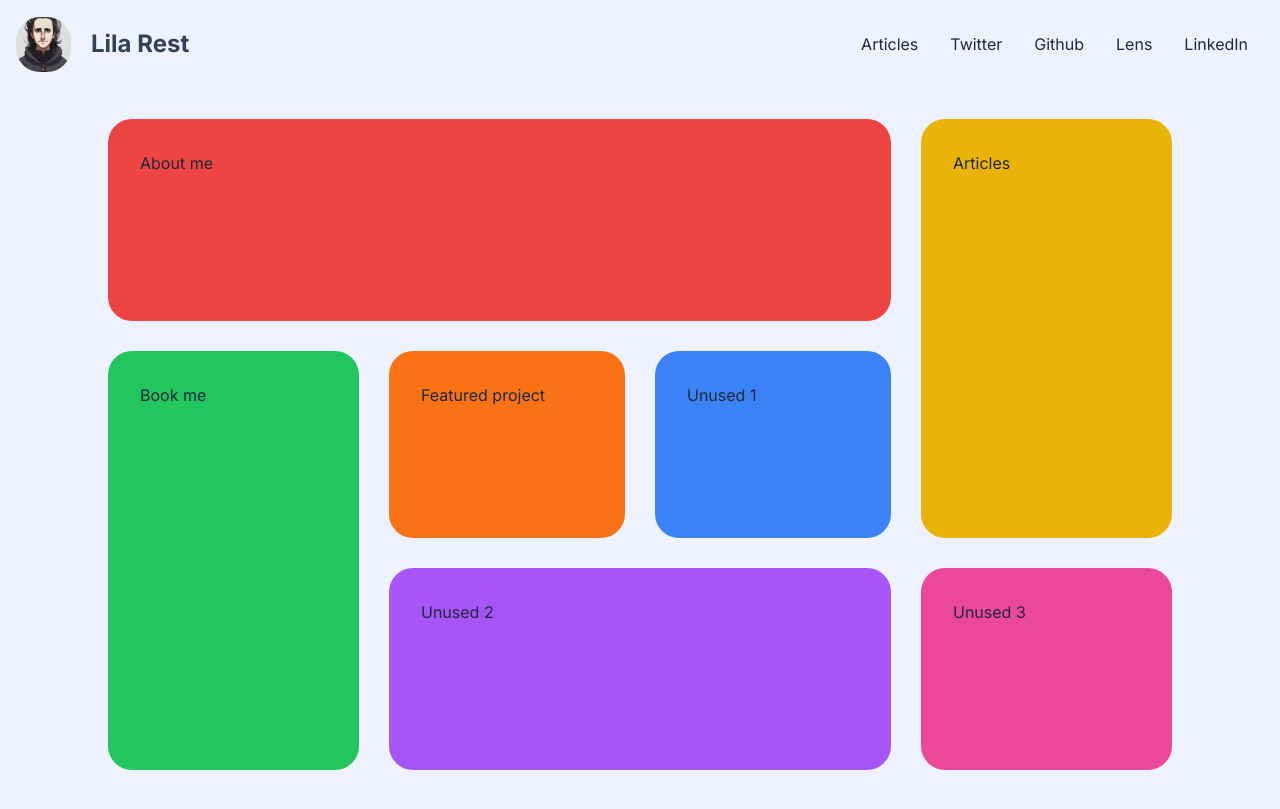
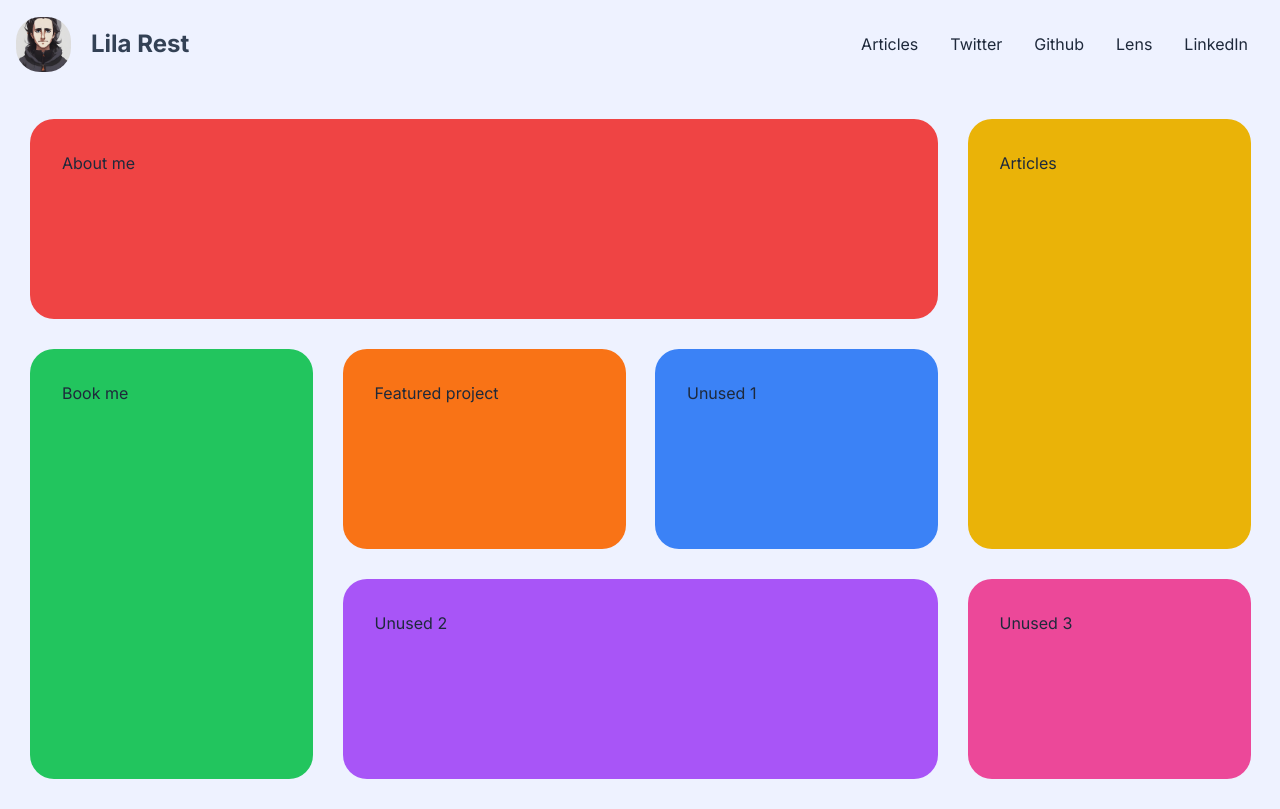
Before and after one commit to LilaRest/website, a Next.js app: page / in a window 1280 px wide. Built offline with nearby package versions, Linux system fonts and the light colour scheme.

Commit message:
feat(board): full rewrite of board-related components for better perfs and behaviors

```diff
--- a/src/app/page.tsx
+++ b/src/app/page.tsx
@@ -3,7 +3,7 @@ import { NextPage } from "next";
 
 const Home: NextPage = () => {
   return (
-    <div className="flex flex-col items-center h-[calc(100vh-89px)] justify-center">
+    <div className="flex h-[calc(100vh-89px)] justify-center">
       <Board />
     </div>
   );
--- a/src/components/home/Board.tsx
+++ b/src/components/home/Board.tsx
@@ -1,6 +1,5 @@
 "use client";
-import { FC, useEffect, useRef } from "react";
-import { clsx } from "clsx";
+import { FC, useEffect, useRef, useState } from "react";
 import AboutMeBox from "./AboutMeBox";
 import BookMeBox from "./BookMeBox";
 import FeaturedProjectBox from "./FeaturedProjectBox";
@@ -8,118 +7,179 @@ import UnusedBox1 from "./UnusedBox1";
 import UnusedBox2 from "./UnusedBox2";
 import ArticlesBox from "./ArticlesBox";
 import UnusedBox3 from "./UnusedBox3";
+import { createContext } from "react";
+
+// Bunch of types and constants
+const screenSizes = ["tiny", "small", "medium", "large"] as const;
+type ScreenSize = (typeof screenSizes)[number];
+type Media = {
+  name: ScreenSize;
+  breakpoint: number;
+  cols: number;
+  rows: number;
+  gap: number;
+  colSize: number[];
+  rowSize: number[];
+};
+type Medias = {
+  [key in ScreenSize]: Media;
+};
+
+// Define a set of values use to size the board and its boxes depending on a given width breakpoint.
+const _medias: Partial<Medias> = {};
+_medias.large = {
+  name: "large",
+  breakpoint: 0, // Disabled, default media
+  cols: 4,
+  rows: 3,
+  gap: 30,
+  colSize: [250, 300],
+  rowSize: [200, 250],
+};
+_medias.medium = {
+  name: "medium",
+  breakpoint: _medias.large.colSize[0] * _medias.large.cols + _medias.large.gap * (_medias.large.cols + 1),
+  cols: 3,
+  rows: 4,
+  gap: 30,
+  colSize: [250, 300],
+  rowSize: [250, 250],
+};
+_medias.small = {
+  name: "small",
+  breakpoint: _medias.medium.colSize[0] * _medias.medium.cols + _medias.medium.gap * (_medias.medium.cols + 1),
+  cols: 2,
+  rows: 5,
+  gap: 30,
+  colSize: [250, 300],
+  rowSize: [250, 250],
+};
+_medias.tiny = {
+  name: "tiny",
+  breakpoint: _medias.small.colSize[0] * _medias.small.cols + _medias.small.gap * (_medias.small.cols + 1),
+  cols: 1,
+  rows: 7,
+  gap: 30,
+  colSize: [250, 300],
+  rowSize: [250, 250],
+};
+const medias: Medias = _medias as Medias;
+
+export const MediaContext = createContext<Media>(medias.large);
 
 export const Board: FC = () => {
+  // Retrieve board element
   const board = useRef<HTMLDivElement | null>(null);
-  const backButton = useRef<HTMLButtonElement | null>(null);
 
-  const displayBackButton = () => {
-    backButton.current!.style.pointerEvents = "auto";
-    backButton.current!.style.opacity = "1";
+  // Retrieve the current screen size in a state and calculate board sizes
+  const [screenSize, setScreenSize] = useState<ScreenSize>("large");
+  const [minBoardWidth, setMinBoardWidth] = useState("");
+  const [maxBoardWidth, setMaxBoardWidth] = useState("");
+  const [boardHeight, setBoardHeight] = useState("");
+  const transitionTimeouts = useRef<ReturnType<typeof setTimeout>[]>([]);
+  const handleScreenSizeChange = () => {
+    // Disable all transitions animations for children containers
+    // (This prevents weird animations when the window is resized)
+    while (transitionTimeouts.current!.length) clearTimeout(transitionTimeouts.current!.pop());
+    Array.from(board.current!.children).forEach((child) => {
+      const container = child.firstElementChild! as HTMLDivElement;
+      container.style.transition = "none";
+      transitionTimeouts.current!.push(setTimeout(() => (container.style.transition = ""), 500));
+    });
+
+    // Retrieve and set the new screen size
+    let newScreenSize: ScreenSize = "large";
+    for (const name of screenSizes) {
+      if (window.innerWidth < medias[name].breakpoint) {
+        newScreenSize = name;
+        break;
+      }
+    }
+    setScreenSize(newScreenSize);
+
+    // Retrieve media infos
+    const m = medias[newScreenSize];
+
+    // Calculate new board min and max widths
+    setMinBoardWidth(`${m.colSize[0] * m.cols + m.gap * (m.cols + 1)}px`);
+    setMaxBoardWidth(`${m.colSize[1] * m.cols + m.gap * (m.cols + 1)}px`);
+
+    // Calculate new board height
+    const minBoardHeight = m.rowSize[0] * m.rows + m.gap * (m.rows + 1);
+    const maxBoardHeight = m.rowSize[1] * m.rows + m.gap * (m.rows + 1);
+    const parent = board.current?.parentElement!;
+    if (parent.offsetHeight < minBoardHeight) setBoardHeight(`${minBoardHeight}px`);
+    else if (parent.offsetHeight > maxBoardHeight) setBoardHeight(`${maxBoardHeight}px`);
+    else setBoardHeight(`${parent.offsetHeight}px`);
   };
-  const hideBackButton = () => {
-    backButton.current!.style.pointerEvents = "none";
-    backButton.current!.style.opacity = "0";
-  };
+  useEffect(() => {
+    handleScreenSizeChange();
+    window.addEventListener("resize", handleScreenSizeChange);
+    return () => {
+      window.removeEventListener("resize", handleScreenSizeChange);
+    };
+  });
 
-  // This forces all other "being blured" boxes to be blured
-  // This prevent boxes overlapping when quickly moving focus with Tab key
-  const timeouts = useRef<Array<[HTMLDivElement, NodeJS.Timeout]>>([]);
-  const clearPendingHandleBoxBlur = () => {
-    while (timeouts.current.length) {
-      const [box, timeout] = timeouts.current.pop()!;
-      clearTimeout(timeout);
-      box.style.zIndex = "0";
-    }
-  };
-
-  const handleBoxFocus = (box: HTMLDivElement) => {
-    displayBackButton();
-    clearPendingHandleBoxBlur();
-    box.style.zIndex = "10";
-  };
-
-  const handleBoxBlur = (box: HTMLDivElement) => {
-    hideBackButton();
-
-    clearPendingHandleBoxBlur();
-
-    // Reset the box z-index after the animation has ended (500ms)
-    timeouts.current.push([
-      box,
-      setTimeout(() => {
-        box.style.zIndex = "0";
-      }, 500),
-    ]);
-  };
-
-  // Register boxes events
-  useEffect(() => {
-    if (board.current) {
-      const boxes =
-        board.current.querySelectorAll<HTMLDivElement>(":scope > article");
-      boxes.forEach((box) => {
-        box.addEventListener("focus", handleBoxFocus.bind(this, box));
-        box.addEventListener("blur", handleBoxBlur.bind(this, box));
-      });
-      return () => {
-        boxes.forEach((box) => {
-          box.removeEventListener("focus", handleBoxFocus.bind(this, box));
-          box.removeEventListener("blur", handleBoxBlur.bind(this, box));
-        });
-      };
-    }
-  });
   return (
     <section
+      style={{
+        minWidth: screenSize === "large" ? minBoardWidth : "100vw",
+        maxWidth: screenSize === "large" ? maxBoardWidth : "100vw",
+        height: boardHeight,
+        gridColumn: medias[screenSize].cols,
+        gridRow: medias[screenSize].rows,
+        gap: medias[screenSize].gap + "px",
+        padding: medias[screenSize].gap + "px",
+      }}
       ref={board}
-      className="relative w-[133vh] max-w-[calc(100vw-60px)] h-[calc(100%-60px)] flex justify-center items-end"
+      className="grid w-[3000px] relative"
     >
-      <AboutMeBox
-        className="left-0 top-0 right-[calc(100%/4+15px)] bottom-[calc(100%-100%/3+15px)]"
-        previewWidth="w-[calc(133vh/4*3-15px]"
-      />
-
-      <BookMeBox
-        className="left-0 top-[calc(100%/3+15px)] right-[calc(100%-100%/4+15px)] bottom-0"
-        previewWidth="w-[calc(133vh/4-15px)] max-w-[calc((100vw-120px)/4)]"
-      />
-
-      <FeaturedProjectBox
-        className="left-[calc(100%/4+15px)] top-[calc(100%/3+15px)] right-[calc(100%/4*2+15px)] bottom-[calc(100%/3+15px)]"
-        previewWidth="w-[calc(133vh/4-30px]"
-      />
-
-      <UnusedBox1
-        className="left-[calc(100%/4*2+15px)] top-[calc(100%/3+15px)] right-[calc(100%/4+15px)] bottom-[calc(100%/3+15px)]"
-        previewWidth="w-[calc(133vh/4-30px]"
-      />
-
-      <UnusedBox2
-        className="left-[calc(100%/4+15px)] top-[calc(100%/3*2+15px)] right-[calc(100%/4+15px)] bottom-0"
-        previewWidth="w-[calc(133vh/4*2-30px)] max-w-[calc((100vw-120px)/2)]"
-      />
-
-      <ArticlesBox
-        className="left-[calc(100%/4*3+15px)] top-0 right-0 bottom-[calc(100%/3+15px)]"
-        previewWidth="w-[calc(133vh/4-15px]"
-      />
-
-      <UnusedBox3
-        className="left-[calc(100%/4*3+15px)] top-[calc(100%/3*2+15px)] right-0 bottom-0"
-        previewWidth="w-[calc(133vh/4-15px]"
-      />
-
-      <div className="absolute left-0 -bottom-6 right-0 pointer-events-none z-20 flex justify-center">
-        <button
-          ref={backButton}
-          className={clsx(
-            "opacity-0 py-3 px-6 rounded-lg bg-slate-200 border-slate-300 hover:bg-slate-300 transition border-solid border-2 font-semibold duration-350"
-          )}
-        >
-          Get back
-        </button>
-      </div>
+      <MediaContext.Provider value={medias[screenSize]}>
+        {screenSize === "large" && (
+          <>
+            <AboutMeBox position="col-start-1 col-end-4" />
+            <BookMeBox position="col-start-1 row-start-2 row-end-4" />
+            <FeaturedProjectBox />
+            <UnusedBox1 />
+            <UnusedBox2 position="col-start-2 col-end-4" />
+            <ArticlesBox position="col-start-4 row-start-1 row-end-3" />
+            <UnusedBox3 position="col-start-4" />
+          </>
+        )}
+        {screenSize === "medium" && (
+          <>
+            <AboutMeBox position="row-start-1 col-start-1 col-end-4" />
+            <BookMeBox position="col-start-1 row-start-2 row-end-4" />
+            <FeaturedProjectBox position="col-start-2" />
+            <UnusedBox1 position="" />
+            <UnusedBox2 position="col-start-2 col-end-4" />
+            <ArticlesBox position="row-start-4 col-start-1 col-end-3" />
+            <UnusedBox3 position="col-start-3" />
+          </>
+        )}
+        {screenSize === "small" && (
+          <>
+            <AboutMeBox position="row-start-1 col-start-1 col-end-3" />
+            <BookMeBox position="col-start-1 row-start-2 row-end-3" />
+            <FeaturedProjectBox position="col-start-2" />
+            <UnusedBox2 position="row-start-3 col-start-1 col-end-3" />
+            <UnusedBox1 position="row-start-4" />
+            <UnusedBox3 position="row-start-4" />
+            <ArticlesBox position="row-start-5 col-start-1 col-end-3" />
+          </>
+        )}
+        {screenSize === "tiny" && (
+          <>
+            <AboutMeBox />
+            <BookMeBox />
+            <FeaturedProjectBox />
+            <UnusedBox2 />
+            <UnusedBox1 />
+            <UnusedBox3 />
+            <ArticlesBox />
+          </>
+        )}
+      </MediaContext.Provider>
     </section>
   );
 };
--- a/src/components/home/BookMeBox.tsx
+++ b/src/components/home/BookMeBox.tsx
@@ -1,15 +1,13 @@
 import { FC } from "react";
-import { Box, Preview, Main } from "./Box";
+import { Box, Preview, Main, BoxProps } from "./Box";
 import { twMerge } from "tailwind-merge";
 
-interface Props extends React.HTMLAttributes<HTMLDivElement> {
-  previewWidth?: string;
-}
+interface Props extends BoxProps {}
 
-export const BookMeBox: FC<Props> = ({ className, previewWidth, ...props }) => {
+export const BookMeBox: FC<Props> = ({ className, ...props }) => {
   return (
     <Box className={twMerge("bg-green-500", className)} {...props}>
-      <Preview className={previewWidth}>Book me</Preview>
+      <Preview>Book me</Preview>
       <Main>Lorem ipsum dolor sit amet</Main>
     </Box>
   );
--- a/src/components/home/Box.tsx
+++ b/src/components/home/Box.tsx
@@ -1,11 +1,16 @@
-import React, { FC } from "react";
+import clsx from "clsx";
+import React, { FC, useContext, useEffect, useRef, useState } from "react";
 import { twMerge } from "tailwind-merge";
+import { MediaContext } from "./Board";
 
-interface Props extends React.HTMLAttributes<HTMLDivElement> {}
+export interface BoxProps extends React.HTMLAttributes<HTMLDivElement> {
+  position?: string;
+}
 
-export const Box: FC<Props> = ({ children, className, ...props }) => {
-  let previewContent = null;
-  let mainContent = null;
+export const Box: FC<BoxProps> = ({ children, className, position, ...props }) => {
+  // Retrieve Preview and Main child components contents
+  let previewContent: React.ReactElement | null = null;
+  let mainContent: React.ReactElement | null = null;
   React.Children.forEach(children, (child) => {
     if (React.isValidElement(child)) {
       if (child.type === Preview) previewContent = child;
@@ -13,36 +18,122 @@ export const Box: FC<Props> = ({ children, className, ...props }) => {
     }
   });
 
+  // Handle content container size and position
+  const media = useContext(MediaContext);
+  const box = useRef<HTMLDivElement | null>(null);
+  const container = useRef<HTMLDivElement | null>(null);
+  const [containerTop, setContainerTop] = useState(0);
+  const [containerLeft, setContainerLeft] = useState(0);
+  const [containerWidth, setContainerWidth] = useState(0);
+  const [containerHeight, setContainerHeight] = useState(0);
+  const [previewContentWidth, setPreviewContentWidth] = useState(0);
+  const [previewContentHeight, setPreviewContentHeight] = useState(0);
+  const [mainContentWidth, setMainContentWidth] = useState(0);
+  const [mainContentHeight, setMainContentHeight] = useState(0);
+  const handleContentContainer = () => {
+    if (box.current) {
+      const parentRect = box.current.parentElement?.getBoundingClientRect()!;
+      const boxRect = box.current.getBoundingClientRect()!;
+      if (box.current === document.activeElement) {
+        setContainerTop(media.gap);
+        setContainerLeft(media.gap);
+        setContainerHeight(box.current.parentElement?.offsetHeight! - media.gap * 2);
+        setContainerWidth(box.current.parentElement?.offsetWidth! - media.gap * 2);
+      } else {
+        setContainerTop(boxRect.top - parentRect.top);
+        setContainerLeft(boxRect.left - parentRect.left);
+        setContainerWidth(box.current.offsetWidth);
+        setContainerHeight(box.current.offsetHeight);
+      }
+      setPreviewContentWidth(box.current.offsetWidth);
+      setPreviewContentHeight(box.current.offsetHeight);
+      if (["tiny", "small"].includes(media.name)) {
+        setMainContentWidth(window.innerWidth);
+        setMainContentHeight(window.innerHeight);
+      } else {
+        setMainContentWidth(box.current.parentElement?.offsetWidth! - media.gap * 2);
+        setMainContentHeight(box.current.parentElement?.offsetHeight! - media.gap * 2);
+      }
+    }
+  };
+  const handleFocus = () => {
+    // Ensure all other boxes containers are at the background
+    Array.from(box.current!.parentElement!.children).forEach((box) => {
+      const container = box.firstElementChild! as HTMLDivElement;
+      container.style.zIndex = "0";
+    });
+
+    // Pur the current focused container at the foreground
+    container.current!.style.zIndex = "10";
+
+    // Update container size and position
+    handleContentContainer();
+  };
+
+  useEffect(() => {
+    handleContentContainer();
+    window.addEventListener("resize", handleContentContainer);
+    return () => window.removeEventListener("resize", handleContentContainer);
+  });
+
   return (
     <article
-      className={twMerge(
-        "rounded-3xl duration-500 overflow-hidden ease-in-out",
-        "absolute",
-        "focus:inset-0",
-        "[&_>:first-child]:opacity-100 [&_>:last-child]:opacity-0 [&_>:last-child]:pointer-events-none [&:focus_>:first-child]:opacity-0 [&:focus_>:first-child]:pointer-events-none [&:focus_>:last-child]:opacity-100",
-        className
+      ref={box}
+      tabIndex={0}
+      onFocus={handleFocus}
+      onBlur={handleContentContainer}
+      className={clsx(
+        "w-full h-full",
+        "[&_>_div_>:first-child]:opacity-100 [&_>_div_>:last-child]:opacity-0 [&_>_div_>:last-child]:pointer-events-none [&:focus_>_div_>:first-child]:opacity-0 [&:focus_>_div_>:first-child]:pointer-events-none [&:focus_>_div_>:last-child]:opacity-100",
+        position
       )}
-      tabIndex={0}
-      {...props}
     >
-      {previewContent}
-      {mainContent}
+      <div
+        ref={container}
+        style={{
+          top: containerTop + "px",
+          left: containerLeft + "px",
+          width: containerWidth + "px",
+          height: containerHeight + "px",
+        }}
+        className={twMerge(
+          "rounded-3xl duration-500 overflow-hidden ease-in-out absolute transition-[top,left,height,width]",
+          className
+        )}
+        {...props}
+      >
+        {/* Insert main content if given, else an empty div */}
+        {previewContent ? (
+          React.cloneElement(previewContent, {
+            style: {
+              width: previewContentWidth + "px",
+              height: previewContentHeight + "px",
+            },
+          })
+        ) : (
+          <div></div>
+        )}
+
+        {/* Insert main content if given, else an empty div */}
+        {mainContent ? (
+          React.cloneElement(mainContent, {
+            style: {
+              width: mainContentWidth + "px",
+              height: mainContentHeight + "px",
+            },
+          })
+        ) : (
+          <div></div>
+        )}
+      </div>
     </article>
   );
 };
 
 interface ContentProps extends React.HTMLAttributes<HTMLDivElement> {}
-
-export const Preview: FC<ContentProps> = ({
-  children,
-  className,
-  ...props
-}) => (
+export const Preview: FC<ContentProps> = ({ children, className, ...props }) => (
   <div
-    className={twMerge(
-      "absolute top-0 right-0 left-0 transition-opacity duration-500  p-8",
-      className
-    )}
+    className={twMerge("w-full h-full duration-500 p-8 absolute top-0 left-0 transition-opacity", className)}
     {...props}
   >
     {children}
@@ -50,10 +141,7 @@ export const Preview: FC<ContentProps> = ({
 );
 export const Main: FC<ContentProps> = ({ children, className, ...props }) => (
   <div
-    className={twMerge(
-      "absolute top-0 right-0 left-0 transition-opacity duration-500 w-[100vh] p-8",
-      className
-    )}
+    className={twMerge("w-full h-full duration-500 p-8 absolute top-0 left-0 transition-opacity opacity-0", className)}
     {...props}
   >
     {children}
--- a/src/components/home/UnusedBox2.tsx
+++ b/src/components/home/UnusedBox2.tsx
@@ -1,19 +1,13 @@
 import { FC } from "react";
-import { Box, Preview, Main } from "./Box";
+import { Box, Preview, Main, BoxProps } from "./Box";
 import { twMerge } from "tailwind-merge";
 
-interface Props extends React.HTMLAttributes<HTMLDivElement> {
-  previewWidth?: string;
-}
+interface Props extends BoxProps {}
 
-export const UnusedBox2: FC<Props> = ({
-  className,
-  previewWidth,
-  ...props
-}) => {
+export const UnusedBox2: FC<Props> = ({ className, ...props }) => {
   return (
     <Box className={twMerge("bg-purple-500", className)} {...props}>
-      <Preview className={previewWidth}>Unused 2</Preview>
+      <Preview>Unused 2</Preview>
       <Main>Lorem ipsum dolor sit amet</Main>
     </Box>
   );
```
Also changed, not shown: src/components/home/AboutMeBox.tsx (+4 -10 lines), src/components/home/ArticlesBox.tsx (+4 -10 lines), src/components/home/FeaturedProjectBox.tsx (+4 -10 lines), src/components/home/UnusedBox1.tsx (+4 -10 lines), src/components/home/UnusedBox3.tsx (+4 -10 lines).
